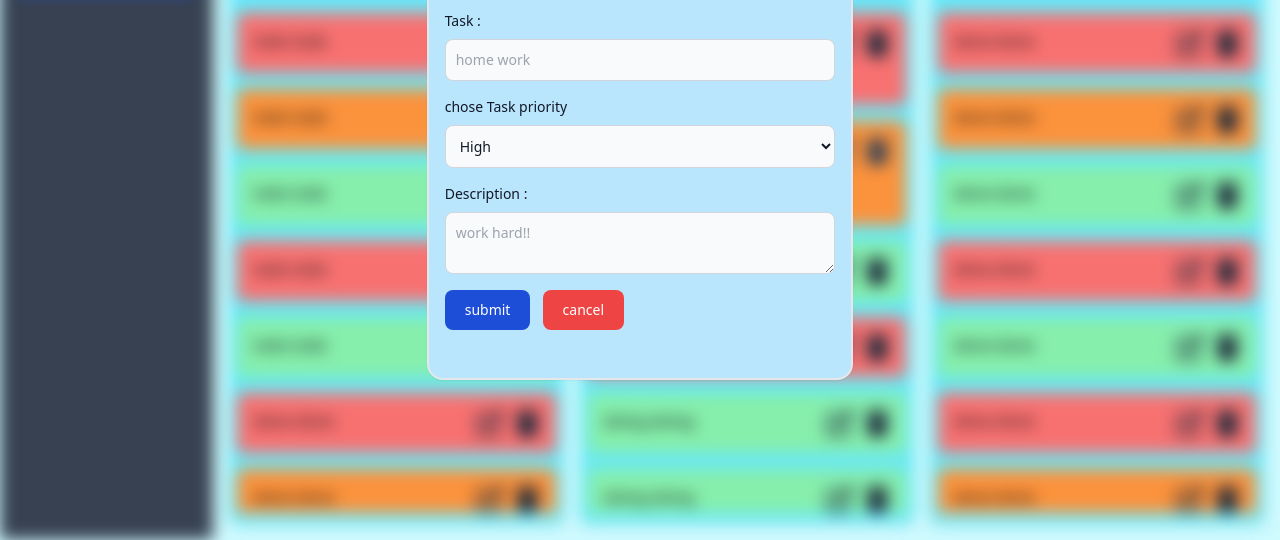
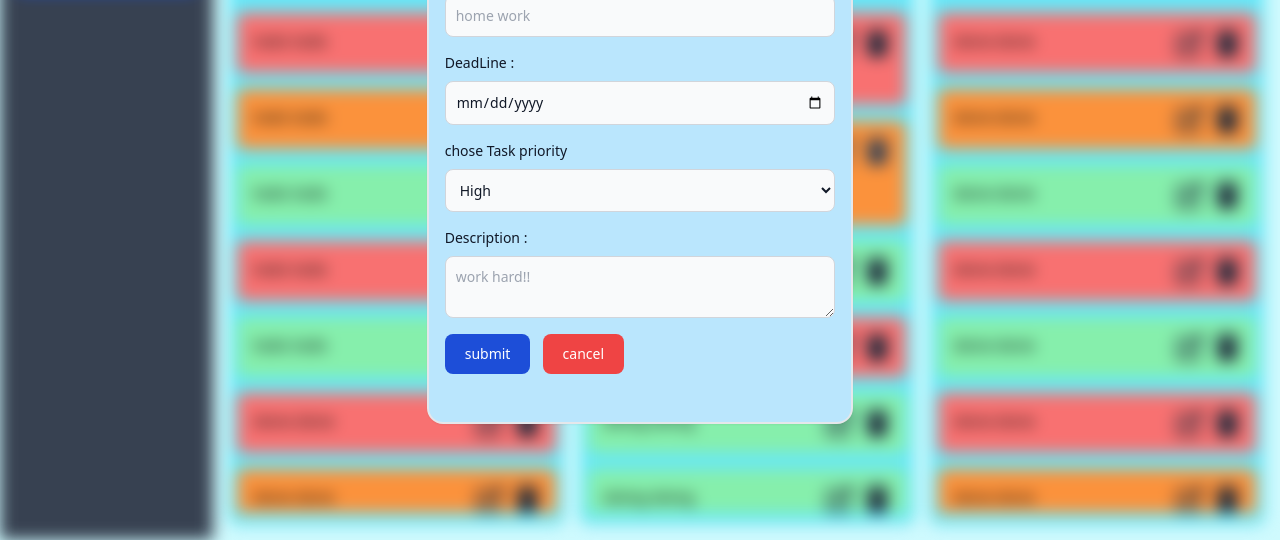
Before and after one commit to Youcode-Classe-E-2024-2025/ahmed_taoudi-todo, a website: page index.html in a window 1280 px wide. Both pictures are taken after a click on the button "Add New Task". Shown: the part 260-800 px from the top of the page. Drawn offline with Linux system fonts and the light colour scheme.

Commit message:
ajoute deadline dans le form -addTask-

```diff
--- a/index.html
+++ b/index.html
@@ -998,6 +998,12 @@
                             class="mb-4 bg-gray-50 border border-gray-300 text-gray-900 text-sm rounded-lg focus:ring-blue-500 focus:border-blue-500 block w-full p-2.5  "
                             id="taskName" type="text" placeholder="home work ">
                     </div>
+                    <div>
+                        <label for="deadLine" class="block mb-2 text-sm font-medium text-gray-900 ">DeadLine :</label>
+                        <input
+                            class="mb-4 bg-gray-50 border border-gray-300 text-gray-900 text-sm rounded-lg focus:ring-blue-500 focus:border-blue-500 block w-full p-2.5  "
+                            id="deadLine" type="date" >
+                    </div>
 
                     <div>
                         <label for="taskNiveau" class="block mb-2 text-sm font-medium text-gray-900 "> chose Task
--- a/script.js
+++ b/script.js
@@ -2,7 +2,7 @@ const mainPage = document.querySelector('main');
 const formZone = document.querySelector('#form-add');
 
 
-
+// dispalyData
 // New
 const newTaskBtn = document.querySelector('#new-task-btn');
 
@@ -17,13 +17,13 @@ const searchIcon = document.querySelector('#search-icon');
 
 // add task listener
 addTaskBtn.addEventListener('click', () => {
-    // mainPage
+
     mainPage.classList.remove('blur');
     formZone.classList.add('hidden');
 })
 // new task listener
 newTaskBtn.addEventListener('click', () => {
-    // mainPage
+
     mainPage.classList.add('blur');
     formZone.classList.remove('hidden');
 })
```
Also changed, not shown: 1 other file.
